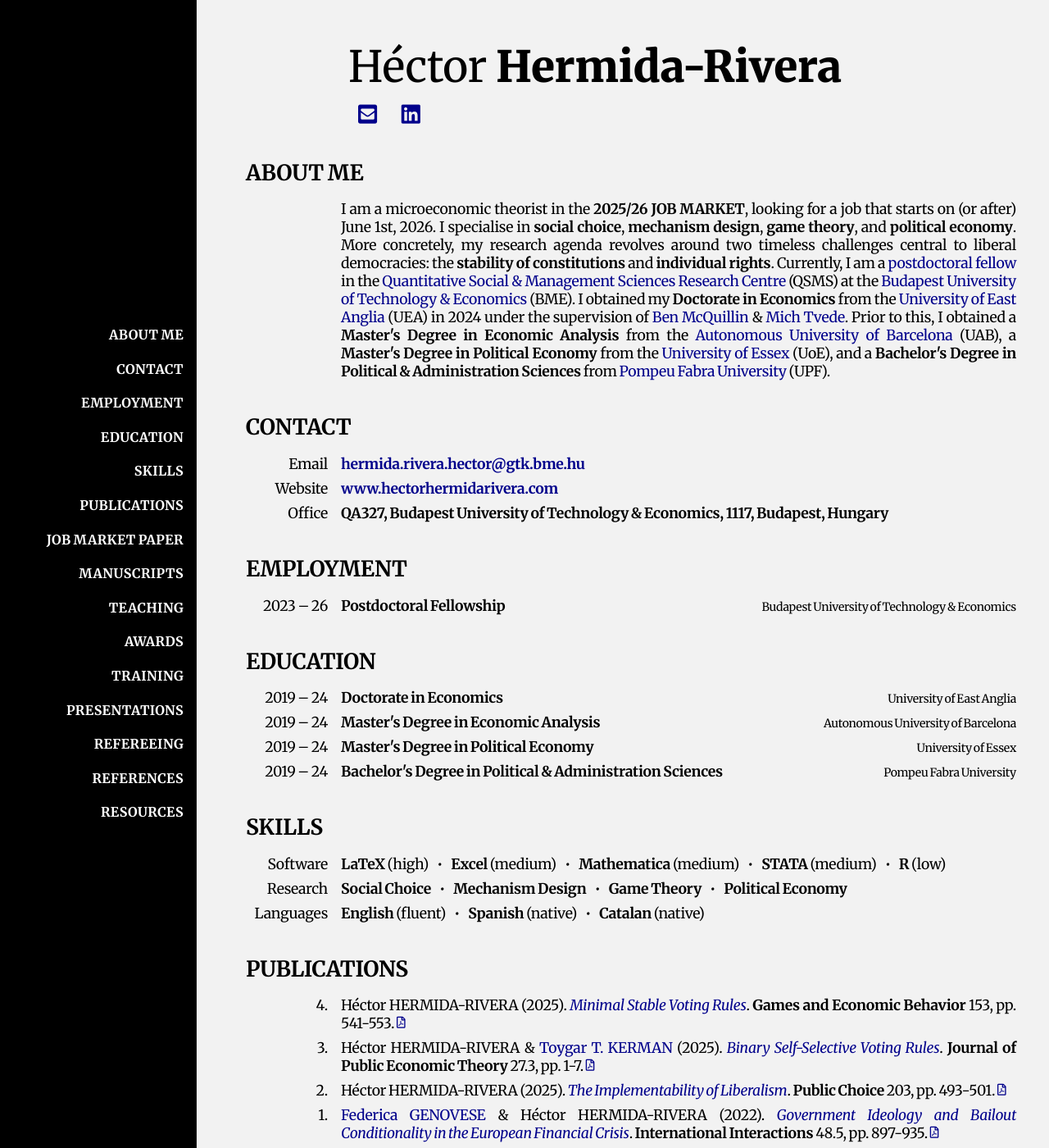
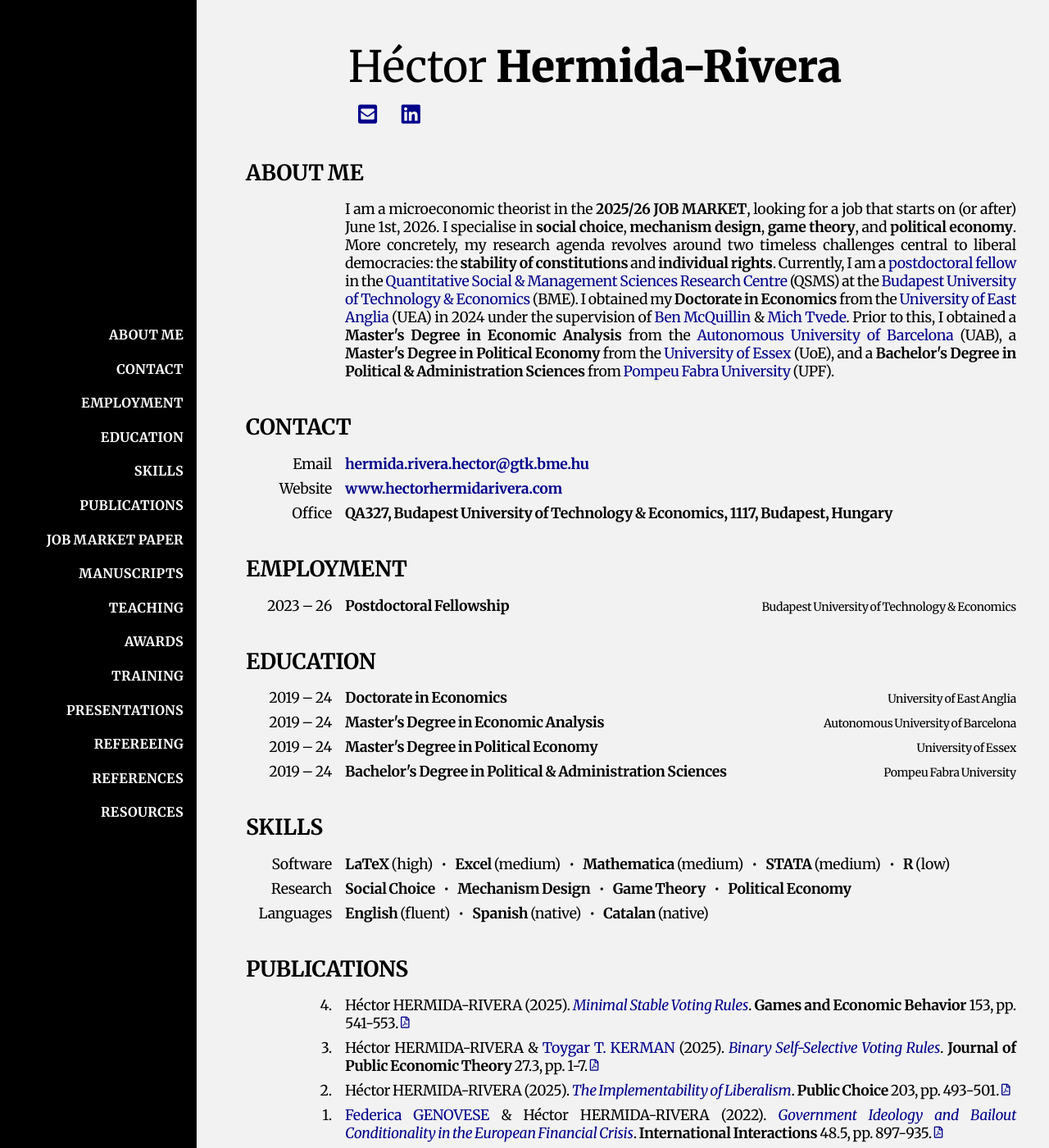
Before and after one commit to HectorHermidaRivera/hectorhermidarivera.github.io, a Jekyll site: the page built from index.md, in a window 1280 px wide and 1400 px high. Shown: the whole window at 82% size. Built offline with Jekyll 4.4.1, drawn with Linux system fonts in a browser that asks for light colours; a style sheet for code colours, icons or effects is not loaded.

Commit message:
Update style.css

```diff
--- a/assets/css/style.css
+++ b/assets/css/style.css
@@ -60,7 +60,7 @@ body {
 /* Two-column layout */
 .two-column {
   display: grid;
-  grid-template-columns: 100px auto;
+  grid-template-columns: 105px auto;
   gap: 8px 16px;
   align-items: start;
   margin-top: 0px;
@@ -107,7 +107,7 @@ body {
 
 .two-column-2rows {
   display: grid;
-  grid-template-columns: 100px auto;
+  grid-template-columns: 105px auto;
   gap: 8px 16px;
 }
 
@@ -148,7 +148,7 @@ body {
 /* grid for date + right content */
 .two-column-3rows {
   display: grid;
-  grid-template-columns: 100px 1fr;
+  grid-template-columns: 105px 1fr;
   gap: 8px 16px;
   align-items: start;
 }
```
